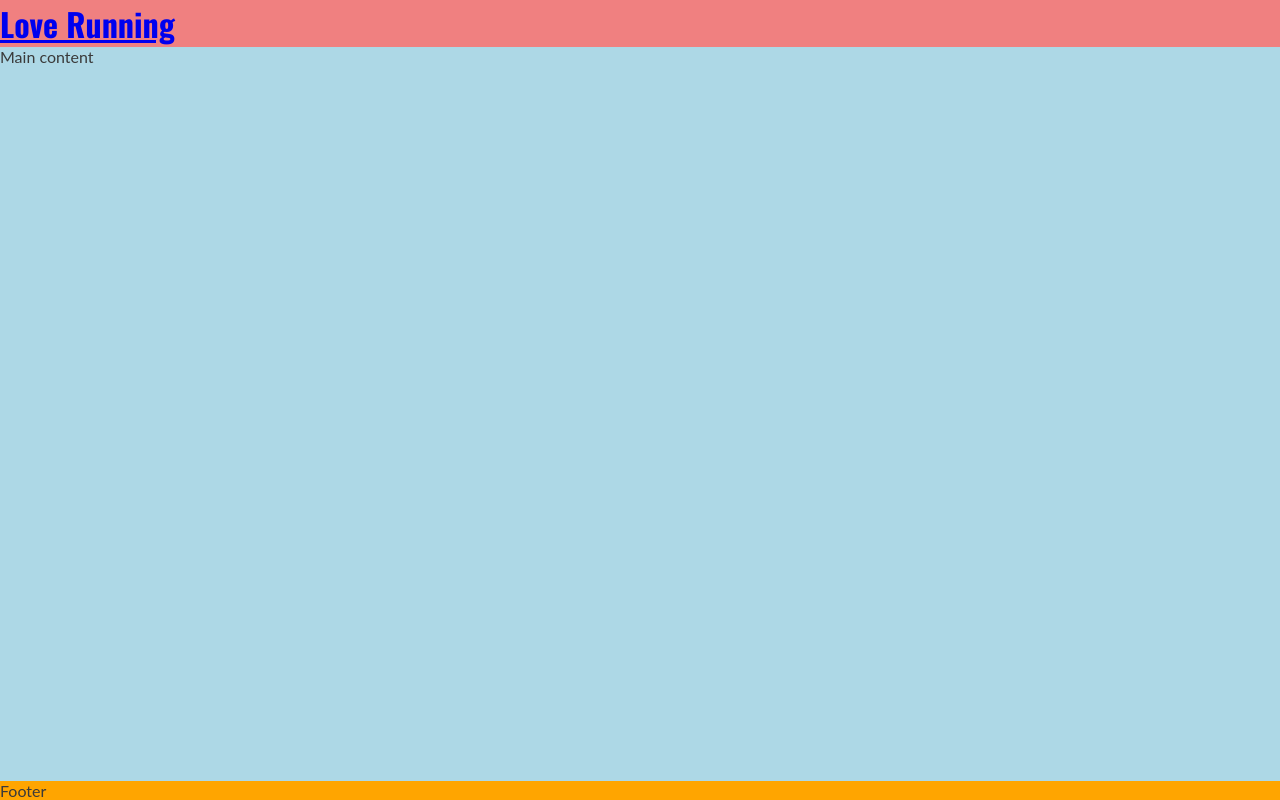
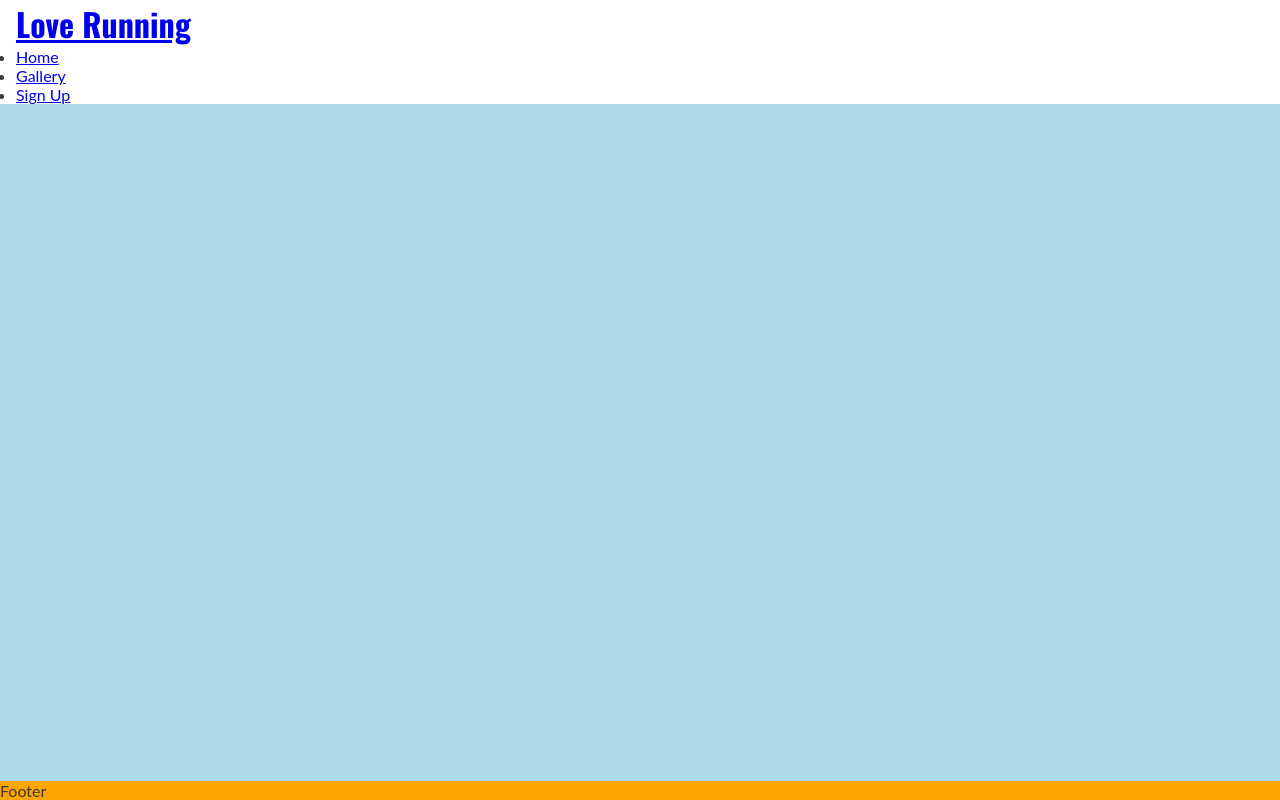
Before and after one commit to Niall-5P/love-running, a plain HTML site: page index.html in a window 1280 px wide. Drawn offline with nearby package versions, Linux system fonts and the light colour scheme.

Commit message:
fix header in place and change background color

```diff
--- a/assets/css/style.css
+++ b/assets/css/style.css
@@ -20,7 +20,11 @@ body {
 
 /* Header */
 header {
-    background-color: lightcoral;
+    background-color: #ffffff;
+    padding: 0 1rem;
+    position: fixed;
+    z-index: 99;
+    width: 100%;
 }
 
 h1 {
--- a/index.html
+++ b/index.html
@@ -25,6 +25,13 @@
         <a href="index.html">
             <h1 id="logo">Love Running</h1>
         </a>
+        <nav>
+            <ul>
+                <li><a href="index.html" class="active">Home</a></li>
+                <li><a href="gallery.html">Gallery</a></li>
+                <li><a href="signup.html">Sign Up</a></li>
+            </ul>
+        </nav>
     </header>
 
     <!-- Main content -->
```
